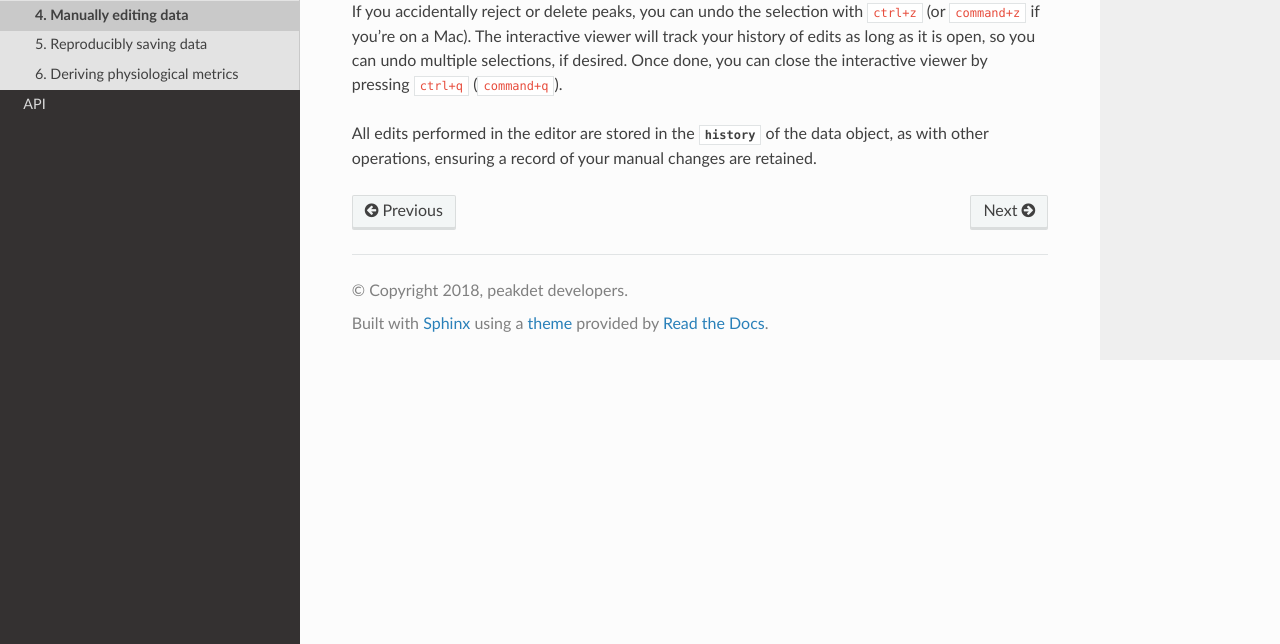
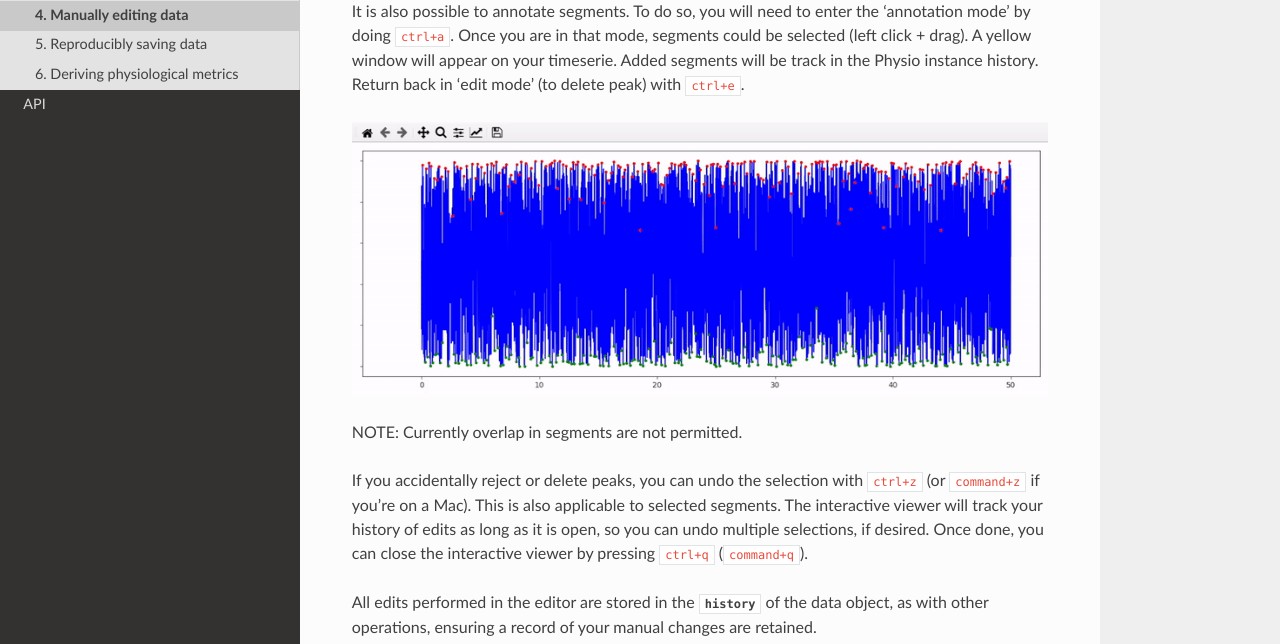
Before and after one commit to physiopy/peakdet, a Sphinx documentation site: the page built from docs/user_guide/editing.rst, in a window 1280 px wide and 900 px high, scrolled down 958 px, cut to the strip 256-900 px from the top of the window. Built offline with Sphinx 7.4.7 and the Read the Docs theme 3.1.0, drawn with Linux system fonts in a browser that asks for light colours.

Commit message:
Add docs for annotation

```diff
--- a/docs/user_guide/editing.rst
+++ b/docs/user_guide/editing.rst
@@ -47,11 +47,21 @@ red highlight):
 
 .. image:: physio_edit.gif
 
+It is also possible to annotate segments. To do so, you will need to enter the
+'annotation mode' by doing ``ctrl+a``. Once you are in that mode, segments could
+be selected (left click + drag). A yellow window will appear on your timeserie.
+Added segments will be track in the Physio instance history. Return back in
+'edit mode' (to delete peak) with ``ctrl+e``.
+
+.. image:: physio_edit_segment.gif
+
+NOTE: Currently overlap in segments are not permitted.
+
 If you accidentally reject or delete peaks, you can undo the selection with
-``ctrl+z`` (or ``command+z`` if you're on a Mac). The interactive viewer will
-track your history of edits as long as it is open, so you can undo multiple
-selections, if desired. Once done, you can close the interactive viewer by
-pressing ``ctrl+q`` (``command+q``).
+``ctrl+z`` (or ``command+z`` if you're on a Mac). This is also applicable to
+selected segments. The interactive viewer will track your history of edits as
+long as it is open, so you can undo multiple selections, if desired. Once done,
+you can close the interactive viewer by pressing ``ctrl+q`` (``command+q``).
 
 All edits performed in the editor are stored in the :py:attr:`~.Physio.history`
 of the data object, as with other operations, ensuring a record of your manual
```
Also changed, not shown: .pre-commit-config.yaml, docs/user_guide/physio_edit_segment.gif (added).
